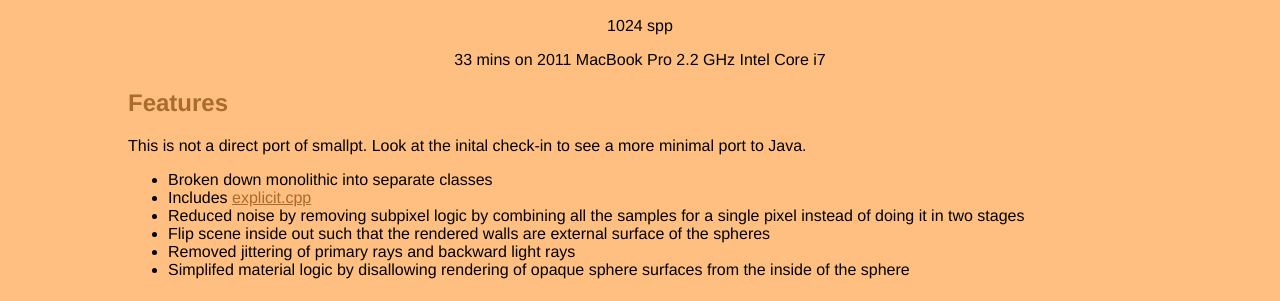
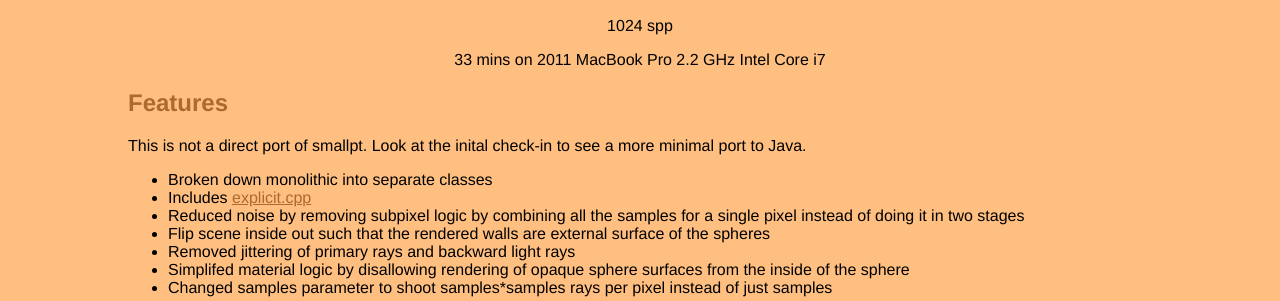
Before and after one commit to Pyrolistical/smallpt, a plain HTML site: page index.html in a window 1280 px wide. Shown: the part 496-797 px from the top of the page. Drawn offline with Linux system fonts and the light colour scheme.

Commit message:
added samples feature text

```diff
--- a/index.html
+++ b/index.html
@@ -65,6 +65,7 @@ This is not a direct port of smallpt.  Look at the inital check-in to see a more
 <li>Flip scene inside out such that the rendered walls are external surface of the spheres</li>
 <li>Removed jittering of primary rays and backward light rays</li>
 <li>Simplifed material logic by disallowing rendering of opaque sphere surfaces from the inside of the sphere</li>
+<li>Changed samples parameter to shoot samples*samples rays per pixel instead of just samples</li>
 </ul>
     <h2>Dependencies</h2>
 <p>Maven</p>
```
